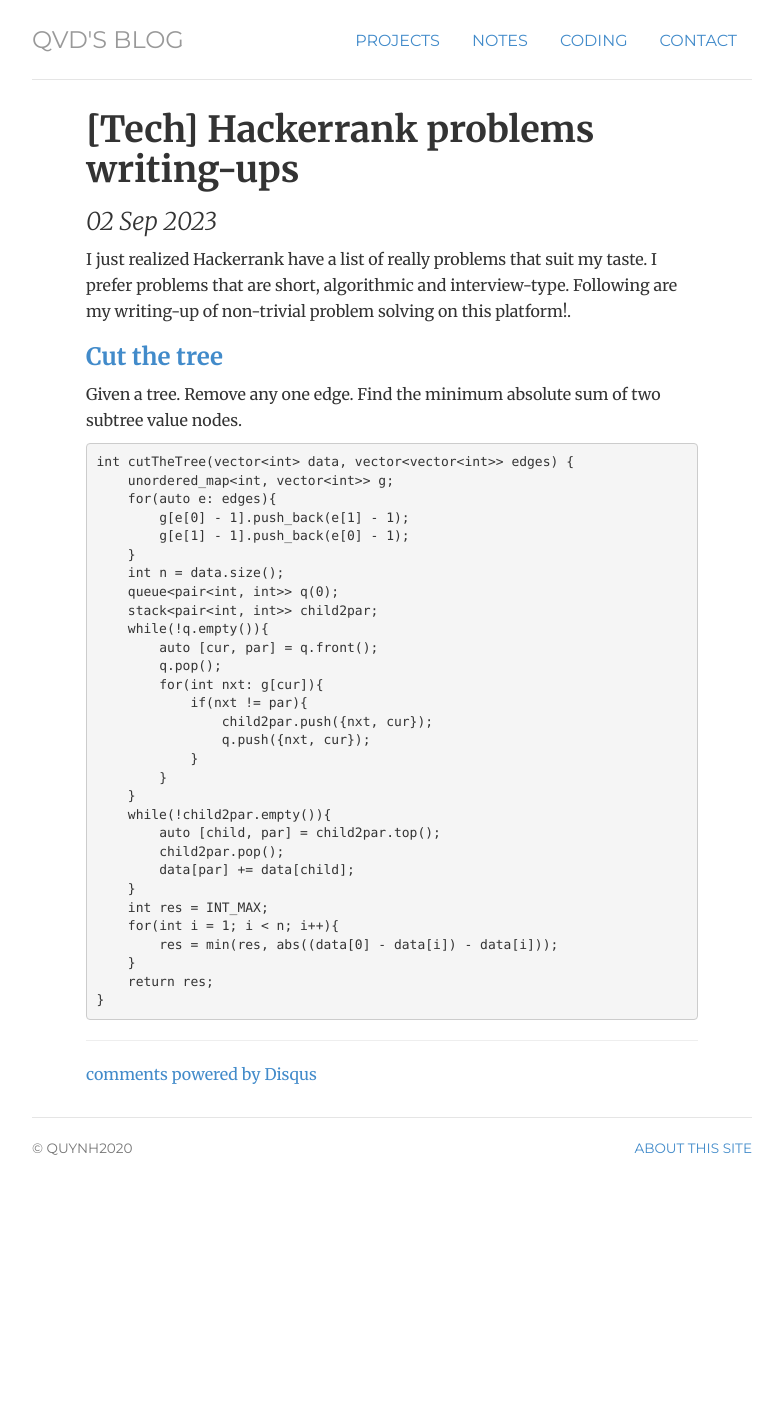
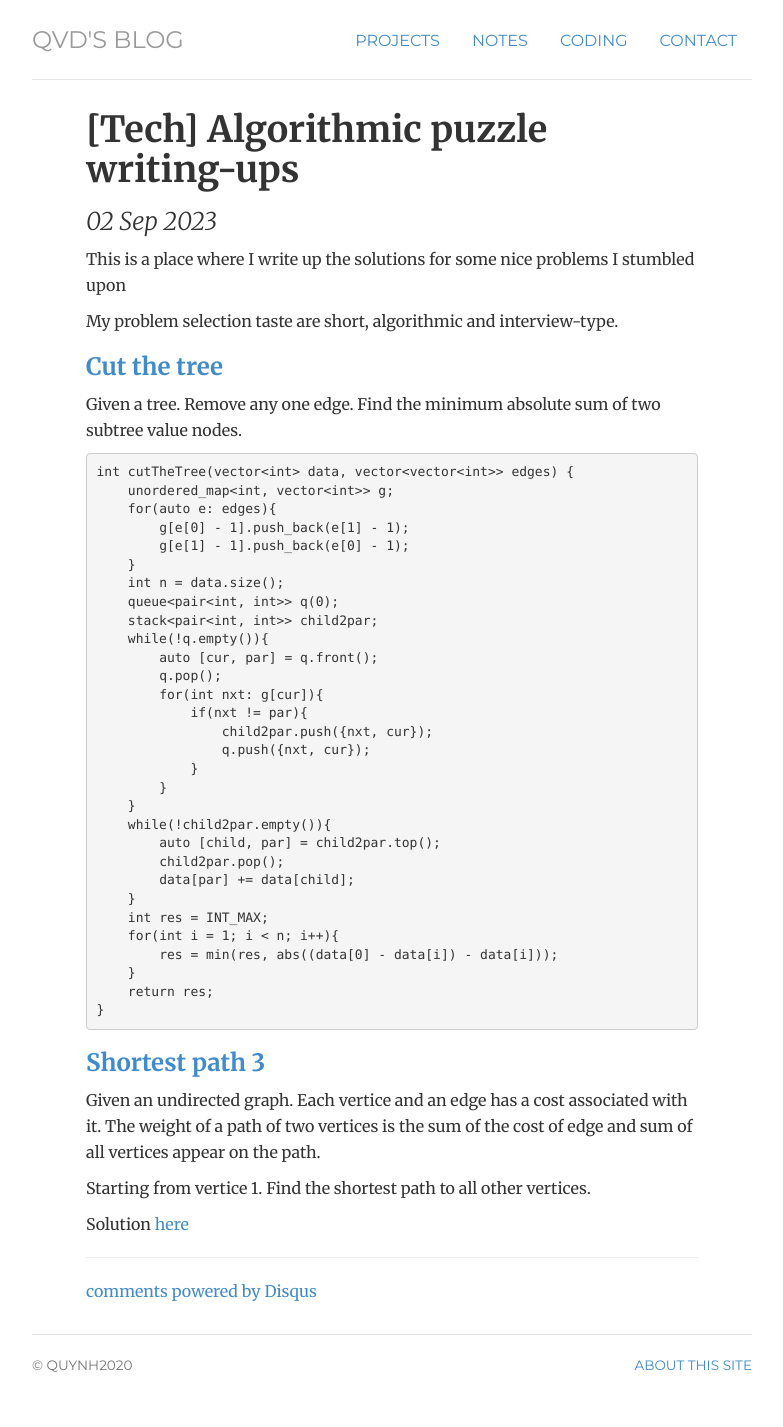
Before and after one commit to quynhdinh/quynhdinh.github.io, a Jekyll site: the page built from _posts/2023-09-02-algorithmic_puzzle.md, in a window 1280 px wide. Shown: the whole page, without its empty margins (248-1031 px from the left). Built offline with Jekyll 4.4.1, drawn with Linux system fonts in a browser that asks for light colours; comment, search, counter and statistics services are not loaded; before the commit the page ends 1210 px from its top, so only the background shows below that.

Commit message:
atcoder problem

````diff
--- a/_posts/2023-09-02-hackerrank.md
+++ b/_posts/2023-09-02-algorithmic_puzzle.md
@@ -1,9 +1,11 @@
 ---
 layout: post
-title: "[Tech] Hackerrank problems writing-ups"
+title: "[Tech] Algorithmic puzzle writing-ups"
 ---
 
-I just realized Hackerrank have a list of really problems that suit my taste. I prefer problems that are short, algorithmic and interview-type. Following are my writing-up of non-trivial problem solving on this platform!.
+This is a place where I write up the solutions for some nice problems I stumbled upon
+
+My problem selection taste are short, algorithmic and interview-type.
 ### [Cut the tree](https://www.hackerrank.com/challenges/cut-the-tree/problem)
 Given a tree. Remove any one edge. Find the minimum absolute sum of two subtree value nodes.
 ```cpp
@@ -38,3 +40,10 @@ int cutTheTree(vector<int> data, vector<vector<int>> edges) {
     return res;
 }
 ```
+
+### [Shortest path 3](https://atcoder.jp/contests/abc362/tasks/abc362_d)
+Given an undirected graph. Each vertice and an edge has a cost associated with it. The weight of a path of two vertices is the sum of the cost of edge and sum of all vertices appear on the path.
+
+Starting from vertice 1. Find the shortest path to all other vertices.
+
+Solution [here](https://atcoder.jp/contests/abc362/editorial/10422)
````
